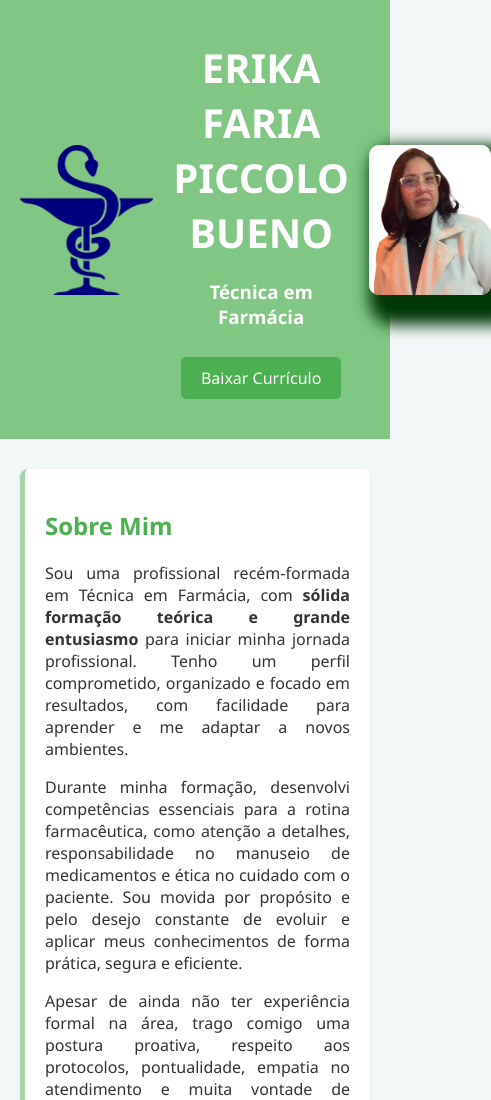
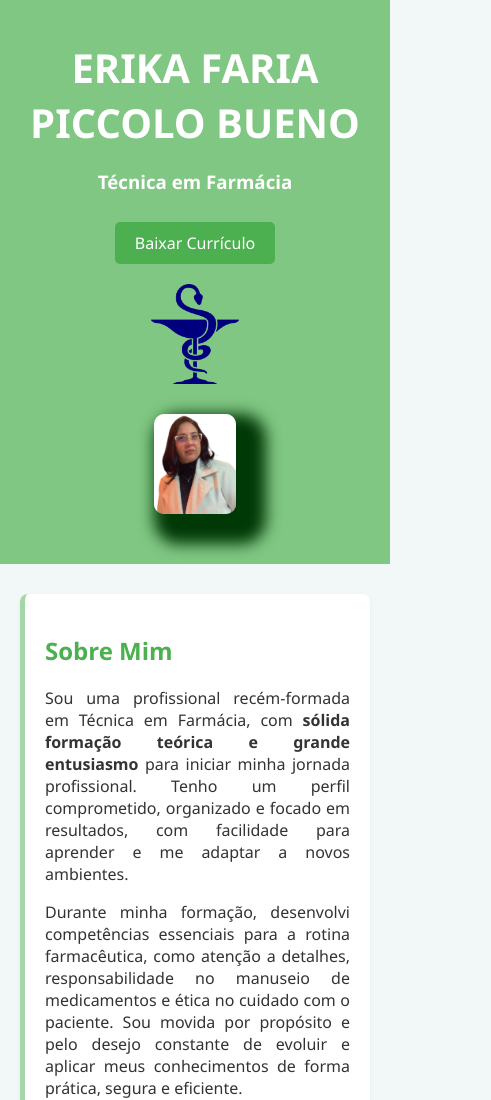
Before and after one commit to alaorjunior/portfolio-erika, a plain HTML site: page index.html in a window 390 px wide. Shown: the top 1100 px of the page, 491 px wide, since content can reach past the window. Drawn offline with Linux system fonts and the light colour scheme.

Commit message:
7. adicionando responsividade
adicionado responsividade, o header estava errado no modo celular

```diff
--- a/css/style.css
+++ b/css/style.css
@@ -20,6 +20,32 @@ body {
   height: 150px;
   border-radius: 10px;
   box-shadow: 15px 15px 15px 15px rgb(1, 57, 6);
+}
+
+@media (max-width: 768px) {
+  header {
+    flex-direction: column;
+    text-align: center;
+    gap: 20px;
+    align-items: center;
+  }
+
+  .logo,
+  .foto-portfolio {
+    height: 100px;
+    margin-bottom: 10px;
+  }
+  h1 h3 {
+    order: 2;
+  }
+
+  .foto-portfolio {
+    order: 3;
+  }
+
+  .logo {
+    order: 1;
+  }
 }
 
 header {
```
